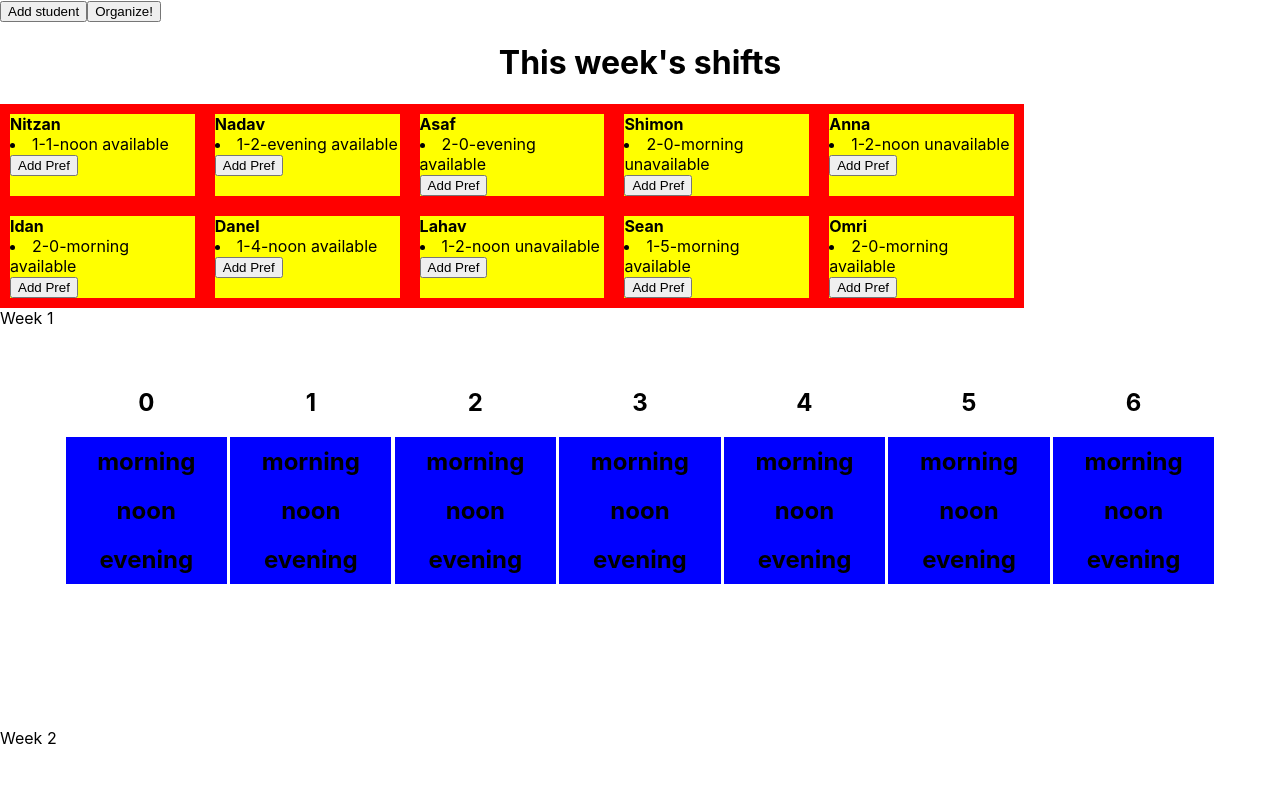
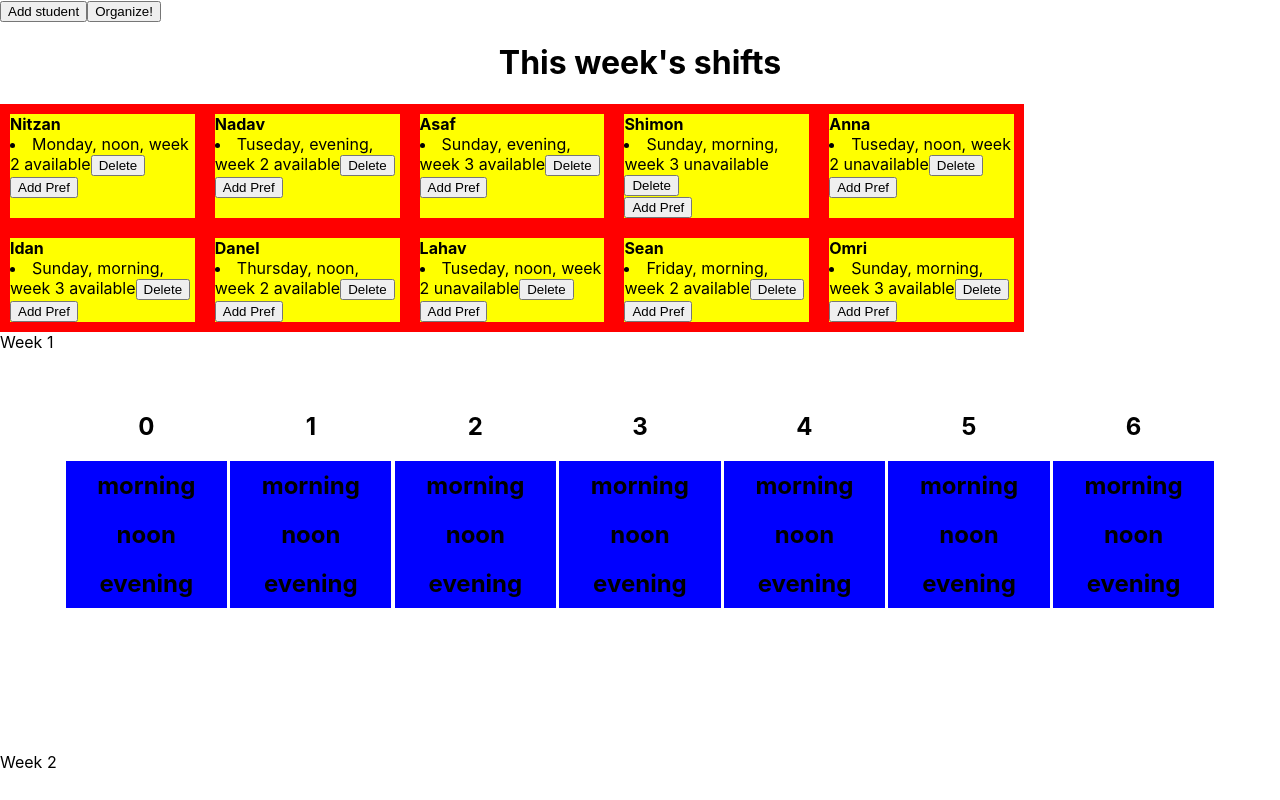
Before and after one commit to listguy/Shift-Organizer, a React (Create React App) app: page / in a window 1280 px wide. Shown: the top 800 px of the page. Built offline with nearby package versions, Linux system fonts and the light colour scheme.

Commit message:
added remove student

```diff
--- a/src/App.tsx
+++ b/src/App.tsx
@@ -88,6 +88,24 @@ function App() {
     }
   };
 
+  const removePreferenceFromStudent: (
+    studentName: string,
+    shiftTimeStamp: number,
+    sm?: IShiftManager
+  ) => boolean | Error = (
+    studentName: string,
+    shiftTimeStamp: number,
+    sm: IShiftManager = SM
+  ) => {
+    try {
+      sm.removePreferenceFromStudent(studentName, shiftTimeStamp);
+      setStudents(sm.getAllStudents());
+      return true;
+    } catch (e) {
+      return e;
+    }
+  };
+
   const organizeShifts: () => void = () => {
     if (students.length < 7) {
       Swal.fire({
@@ -125,7 +143,11 @@ function App() {
           <li> {student.name}</li>
         ))}
       </div> */}
-      <StudentsDeatails students={students} addPref={addPreferenceToStudent} />
+      <StudentsDeatails
+        students={students}
+        addPref={addPreferenceToStudent}
+        rmvPref={removePreferenceFromStudent}
+      />
       Week 1
       <WeekTable shifts={shiftsState[0]} />
       Week 2
--- a/src/components/StudentTicket.tsx
+++ b/src/components/StudentTicket.tsx
@@ -1,6 +1,6 @@
 import React, { useCallback } from "react";
 import styled from "styled-components";
-import Swal from "sweetalert2";
+import Swal, { SweetAlertResult } from "sweetalert2";
 import {
   dayInMS,
   IPreference,
@@ -28,6 +28,7 @@ const dayOptions: string = [0, 1, 2, 3, 4, 5, 6].reduce(
 export default function StudentsDeatails({
   students,
   addPref,
+  rmvPref,
 }: {
   students: IStudent[];
   addPref: (
@@ -36,8 +37,9 @@ export default function StudentsDeatails({
     available?: boolean,
     sm?: IShiftManager
   ) => boolean | Error;
+  rmvPref: (studentName: string, shiftTimeStamp: number) => boolean | Error;
 }) {
-  const promptModal = useCallback(async (studentName: string) => {
+  const promptAddModal = useCallback(async (studentName: string) => {
     const { value: formValue } = await Swal.fire({
       title: "Enter Preference Details",
       html:
@@ -84,19 +86,53 @@ export default function StudentsDeatails({
     // Swal.fire(JSON.stringify(formValue));
   }, []);
 
+  const promptRmvModal = useCallback(
+    async (pref: IPreference, student: IStudent) => {
+      Swal.fire({
+        title: "Are you sure?",
+        text: `Delete prefrence ${pref.getTimeString()} for ${student.name}?`,
+        icon: "warning",
+        showCancelButton: true,
+        cancelButtonColor: "#3085d6",
+        confirmButtonColor: "#d33",
+        // cancelButtonText:"Delete",
+        confirmButtonText: "Delete",
+      }).then((result: SweetAlertResult) => {
+        if (result.isConfirmed) {
+          const succeed: boolean | Error = rmvPref(
+            student.name,
+            pref.shiftTimeStamp
+          );
+          if (succeed === true) {
+            Swal.fire("Deleted!", "", "success");
+          } else {
+            console.log(succeed);
+            Swal.fire("oops...", "", "error");
+          }
+        }
+      });
+    },
+    []
+  );
+
   return (
     <Wrapper>
       {students.map((student: IStudent) => (
         <Ticket key={`student-${student.name}`}>
           <b>{student.name}</b>
-          {student.preferences.map((pref: IPreference, i: number) => (
+          {student.getPreferences().map((pref: IPreference, i: number) => (
             <li key={`pref-${student.name}-${i}`}>
-              {`${pref.getPrettyTime().week}-${pref.getPrettyTime().day}-${
-                pref.getPrettyTime().time
-              } ${pref.available ? "available" : "unavailable"}`}
+              {/* {`${pref.getTimeObject().week}-${pref.getTimeObject().day}-${
+                pref.getTimeObject().time
+              }  */}
+              {pref.getTimeString() +
+                ` ${pref.available ? "available" : "unavailable"}`}
+              <button onClick={() => promptRmvModal(pref, student)}>
+                Delete
+              </button>
             </li>
           ))}
-          <button onClick={() => promptModal(student.name)}>Add Pref</button>
+          <button onClick={() => promptAddModal(student.name)}>Add Pref</button>
         </Ticket>
       ))}
     </Wrapper>
--- a/src/shift_organizer_modules/shiftOrginazor.js
+++ b/src/shift_organizer_modules/shiftOrginazor.js
@@ -120,7 +120,7 @@ class ShiftManager {
         }));
         //first, assign all available preferences
         availablePreferences.forEach((pref) => {
-            const { week, day, time, } = pref.getPrettyTime();
+            const { week, day, time, } = pref.getTimeObject();
             const desiredShift = shifts[week][day].getShiftByTime(time);
             if (desiredShift.chosen)
                 return;
@@ -132,7 +132,7 @@ class ShiftManager {
         });
         // assign all unavailable preferences
         unavailablePreferences.forEach((pref) => {
-            const { week, day, time, } = pref.getPrettyTime();
+            const { week, day, time, } = pref.getTimeObject();
             const undesiredShift = shifts[week][day].getShiftByTime(time);
             undesiredShift.addUnavailable(pref.student);
             pref.handled = true;
--- a/src/shift_organizer_modules/shiftOrginazor.ts
+++ b/src/shift_organizer_modules/shiftOrginazor.ts
@@ -206,7 +206,7 @@ export default class ShiftManager implements IShiftManager {
         week,
         day,
         time,
-      }: { week: number; day: number; time: string } = pref.getPrettyTime();
+      }: { week: number; day: number; time: string } = pref.getTimeObject();
 
       const desiredShift: IShift = shifts[week][day].getShiftByTime(time)!;
       if (desiredShift.chosen) return;
@@ -223,7 +223,7 @@ export default class ShiftManager implements IShiftManager {
         week,
         day,
         time,
-      }: { week: number; day: number; time: string } = pref.getPrettyTime();
+      }: { week: number; day: number; time: string } = pref.getTimeObject();
 
       const undesiredShift: IShift = shifts[week][day].getShiftByTime(time)!;
       undesiredShift.addUnavailable(pref.student);
--- a/src/shift_organizer_modules/utils/Entities.js
+++ b/src/shift_organizer_modules/utils/Entities.js
@@ -68,9 +68,10 @@ class Student {
     }
     removePreference(shiftToRemoveTimestamp) {
         const prefIndex = this.preferences.findIndex((pref) => pref.shiftTimeStamp === shiftToRemoveTimestamp);
-        if (!prefIndex) {
+        if (prefIndex === -1) {
             throw new Error("Student does not have a preference for this shift");
         }
+        console.log("here");
         this.preferences.splice(prefIndex, 1);
     }
     getPreferences() {
@@ -81,6 +82,15 @@ class Student {
     }
 }
 exports.Student = Student;
+const daysInWeek = [
+    "Sunday",
+    "Monday",
+    "Tuseday",
+    "Wednesday",
+    "Thursday",
+    "Friday",
+    "Saturday",
+];
 class Preference {
     constructor(student, shiftTimeStamp, available) {
         this.student = student;
@@ -88,12 +98,16 @@ class Preference {
         this.available = available;
         this.handled = false;
     }
-    getPrettyTime() {
+    getTimeObject() {
         const week = Math.floor(this.shiftTimeStamp / interface_1.weekInMs);
         const day = Math.floor((this.shiftTimeStamp - interface_1.weekInMs * week) / interface_1.dayInMS);
         const shiftIndex = Math.floor((this.shiftTimeStamp - week * interface_1.weekInMs - day * interface_1.dayInMS) / interface_1.shiftInMS);
         const time = shiftIndex === 0 ? "morning" : shiftIndex === 1 ? "noon" : "evening";
         return { week, day, time };
+    }
+    getTimeString() {
+        const { week, day, time } = this.getTimeObject();
+        return `${daysInWeek[day]}, ${time}, week ${week + 1}`;
     }
 }
 exports.Preference = Preference;
--- a/src/shift_organizer_modules/utils/interface.ts
+++ b/src/shift_organizer_modules/utils/interface.ts
@@ -34,7 +34,8 @@ export interface IPreference {
   shiftTimeStamp: number;
   handled: boolean;
 
-  getPrettyTime(): IPreferenceShift;
+  getTimeObject(): IPreferenceShift;
+  getTimeString(): string;
 }
 
 export interface IPreferenceShift {
```
Also changed, not shown: src/shift_organizer_modules/utils/Entities.ts (+17 -3 lines), 1 other file (tests, documents, lock files or other folders).
